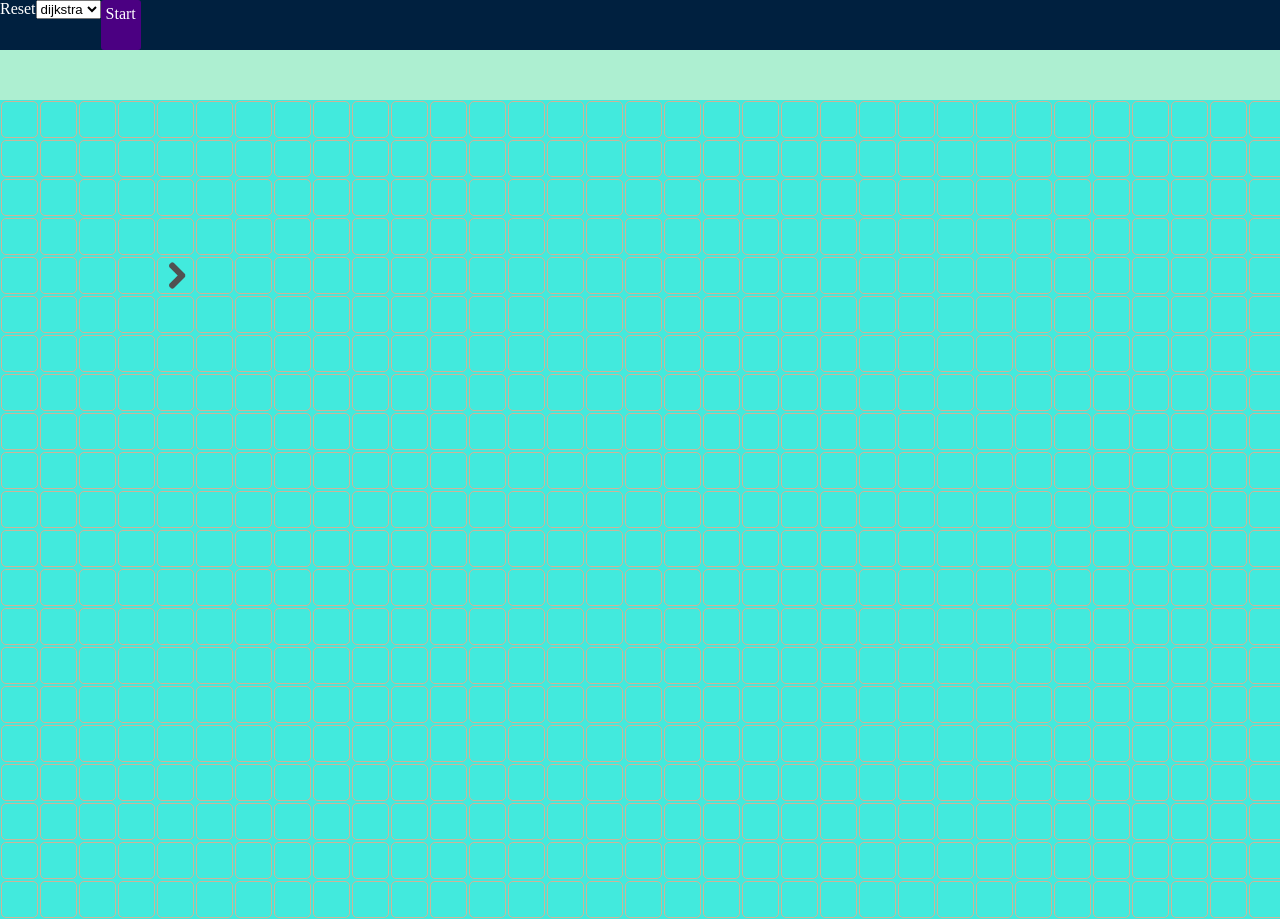
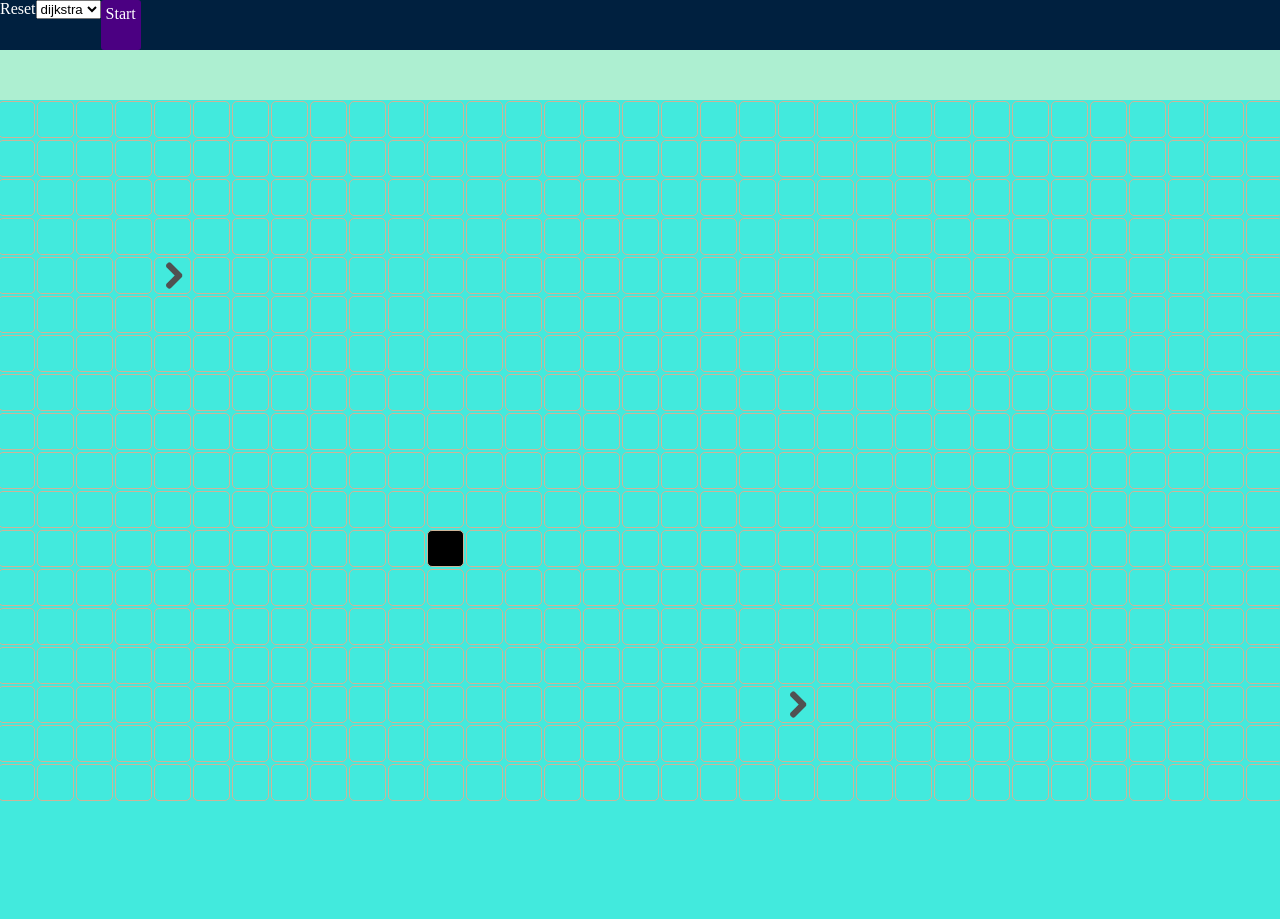
Before and after one commit to yaroslavkhudchenko/pathfinder-algorithms-visualizer, a React (Create React App) app: page / in a window 1280 px wide. After the commit the page ends 802 px from the top, so only its background shows below. Built offline with nearby package versions, Linux system fonts and the light colour scheme.

Commit message:
auto generate grid size based on window width

```diff
--- a/src/components/App.js
+++ b/src/components/App.js
@@ -18,8 +18,8 @@ export default class App extends Component {
 				column: 4
 			},
 			targetNode: {
-				row: 30,
-				column: 35
+				row: 15,
+				column: 20
 			},
 			walls: [],
 			// isStarted: false,
@@ -352,8 +352,8 @@ export default class App extends Component {
 
 	componentDidMount() {
 		// create nodes array + choose start and target nodes
-		let numberC = window.innerHeight / 39;
-		let numberR = window.innerWidth / 39;
+		let numberC = (window.innerHeight-100) / 39.5;
+		let numberR = window.innerWidth / 39.5;
 
 		console.log(numberC)
 		console.log(numberR)
@@ -367,7 +367,7 @@ export default class App extends Component {
 						row: i,
 						key: shortid.generate(),
 						distance: Infinity,
-						isWall: i === 25 && j === 5 ? true : false
+						isWall: i === 11 && j === 11 ? true : false
 					}); // target node
 				//}
 			}
--- a/src/index.scss
+++ b/src/index.scss
@@ -33,10 +33,10 @@ body,html {
   background: indigo;
 }
 #grid {
-  display: flex;
-  flex-wrap:wrap;
-  justify-content: center;
-  position: absolute;
+  // display: flex;
+  // flex-wrap:wrap;
+  // justify-content: center;
+  // position: absolute;
 }
 .singleNode {
   /* border: 1px solid white;
```
